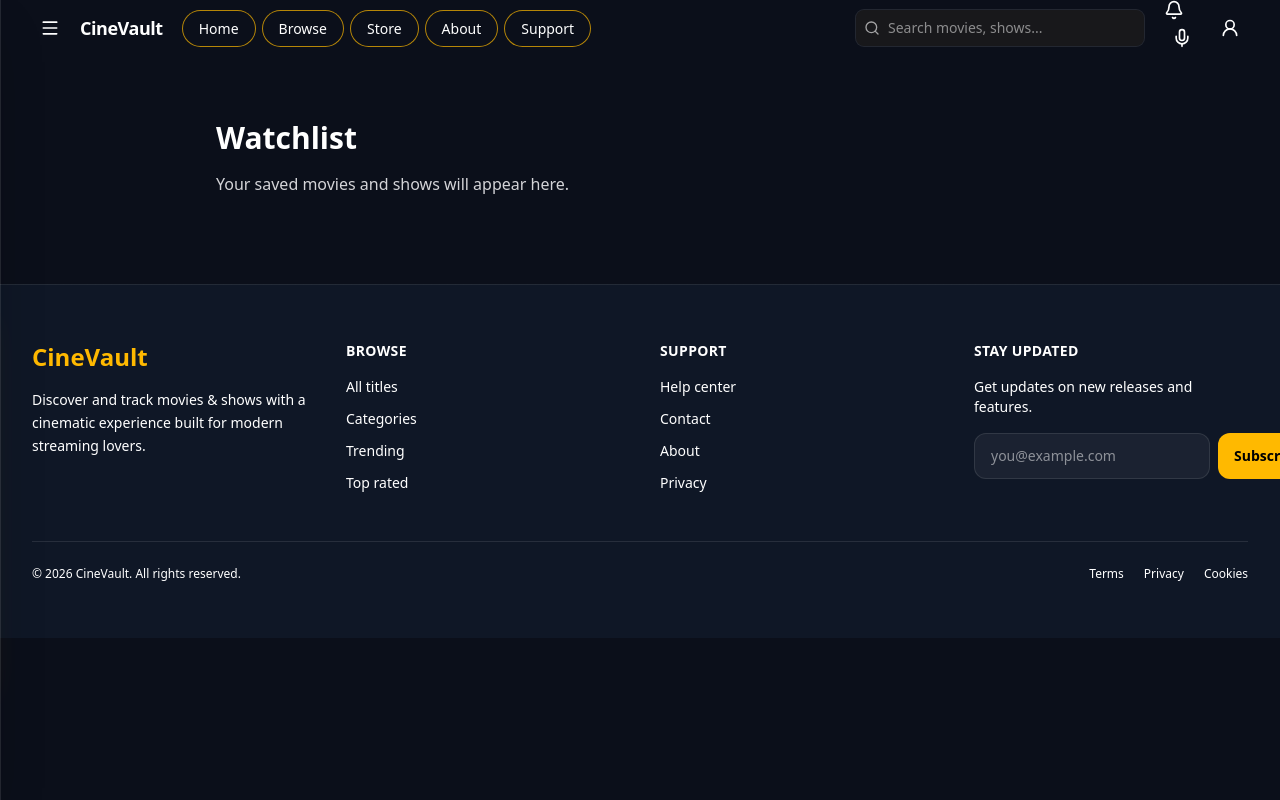
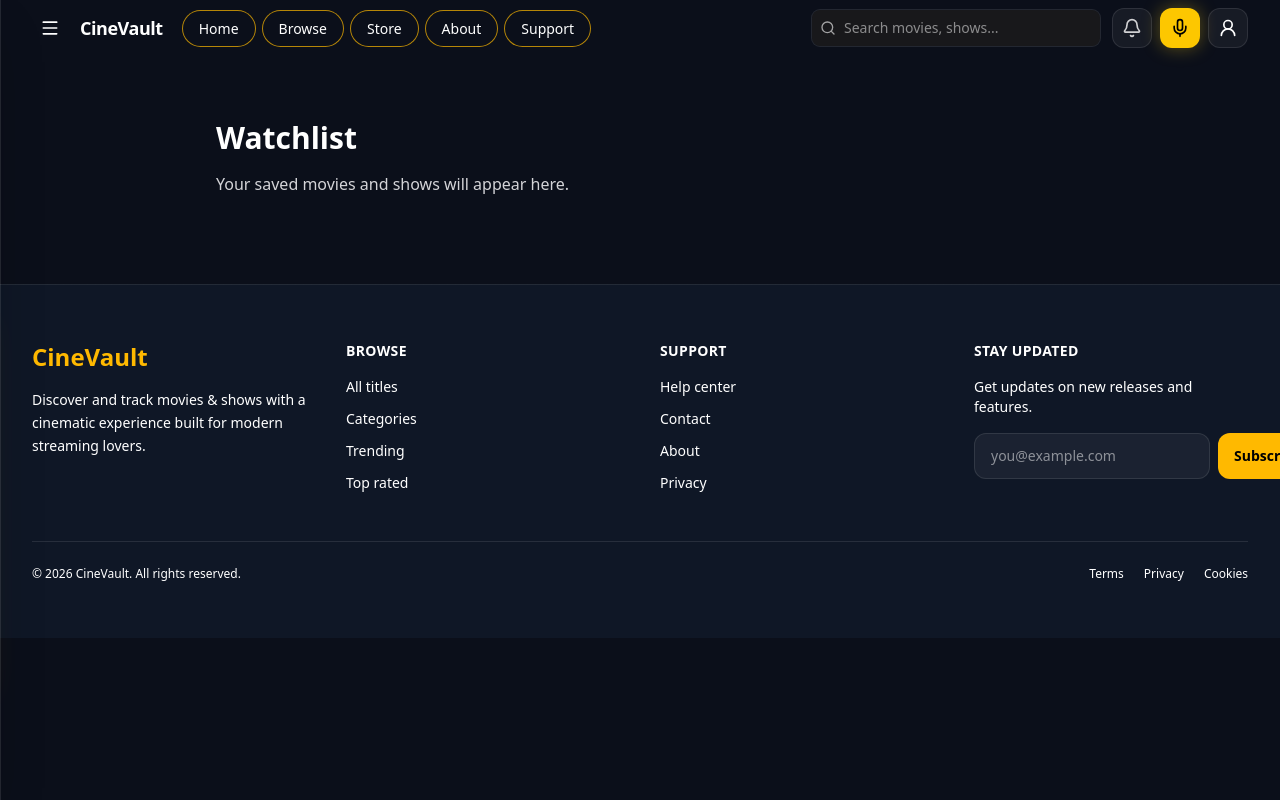
Before and after one commit to breezy23333/cinevault, a Next.js app: page /watchlist in a window 1280 px wide. Built offline with nearby package versions, Linux system fonts and the light colour scheme.

Commit message:
Improve navbar actions and fix mic click area

```diff
--- a/components/Navbar.tsx
+++ b/components/Navbar.tsx
@@ -143,24 +143,40 @@ export default function Navbar() {
           </form>
 
           {/* Right actions */}
-          <div className="flex items-center gap-1">
-            <Link href="/notifications" className="p-2 rounded-lg hover:bg-white/10" aria-label="Notifications">
-              <Bell className="w-5 h-5" />
+        <div className="flex items-center gap-2">
+            <button
+              type="button"
+              className="flex h-10 w-10 items-center justify-center rounded-xl border border-white/10 bg-white/5 text-white/80 transition hover:bg-white/10 hover:text-white"
+              aria-label="Notifications"
+              title="Notifications coming soon"
+            >
+              <Bell className="h-5 w-5" />
+            </button>
+
             <button
               type="button"
               onClick={startVoiceSearch}
-              className="p-2 rounded-lg hover:bg-yellow-400 hover:text-black transition"
+              className="flex h-10 w-10 items-center justify-center rounded-xl bg-yellow-400 text-black shadow-[0_0_18px_rgba(250,204,21,0.35)] transition hover:scale-105 hover:bg-yellow-300"
               aria-label="Voice search"
               title="Describe a movie or show"
             >
-              <Mic className="w-5 h-5" />
+              <Mic className="h-5 w-5" />
             </button>
+
+            <Link
+              href="/login"
+              className="flex h-10 w-10 items-center justify-center rounded-xl border border-white/10 bg-white/5 text-white/80 transition hover:bg-white/10 hover:text-white"
+              aria-label="Login"
+            >
+              <User2 className="h-5 w-5" />
             </Link>
-            <Link href="/login" className="p-2 rounded-lg hover:bg-white/10" aria-label="Login">
-              <User2 className="w-5 h-5" />
-            </Link>
-            <Link href="/search" className="md:hidden p-2 rounded-lg hover:bg-white/10" aria-label="Search">
-              <Search className="w-5 h-5" />
+
+            <Link
+              href="/search"
+              className="flex h-10 w-10 items-center justify-center rounded-xl border border-white/10 bg-white/5 text-white/80 transition hover:bg-white/10 hover:text-white md:hidden"
+              aria-label="Search"
+            >
+              <Search className="h-5 w-5" />
             </Link>
           </div>
         </nav>
```
